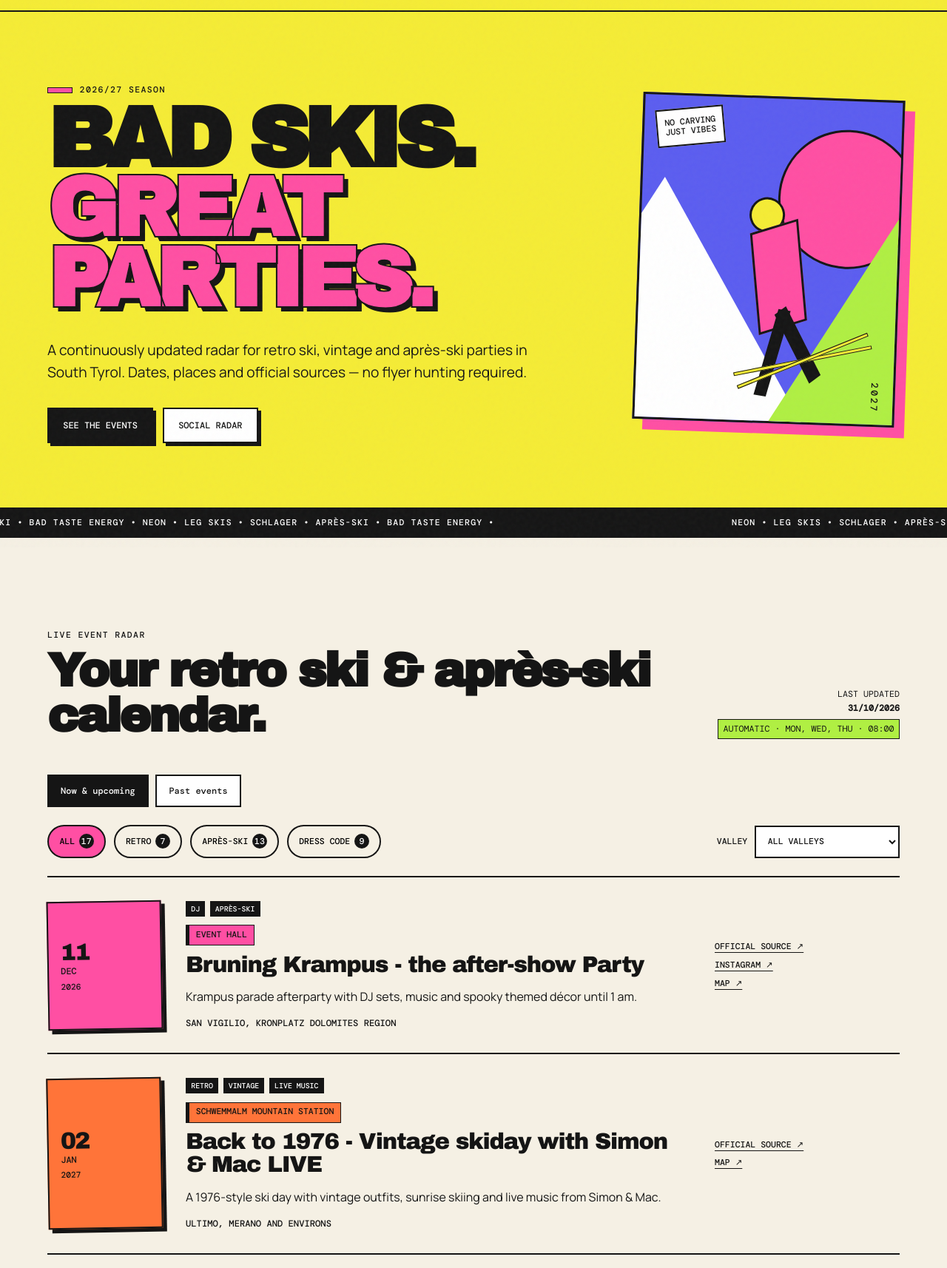
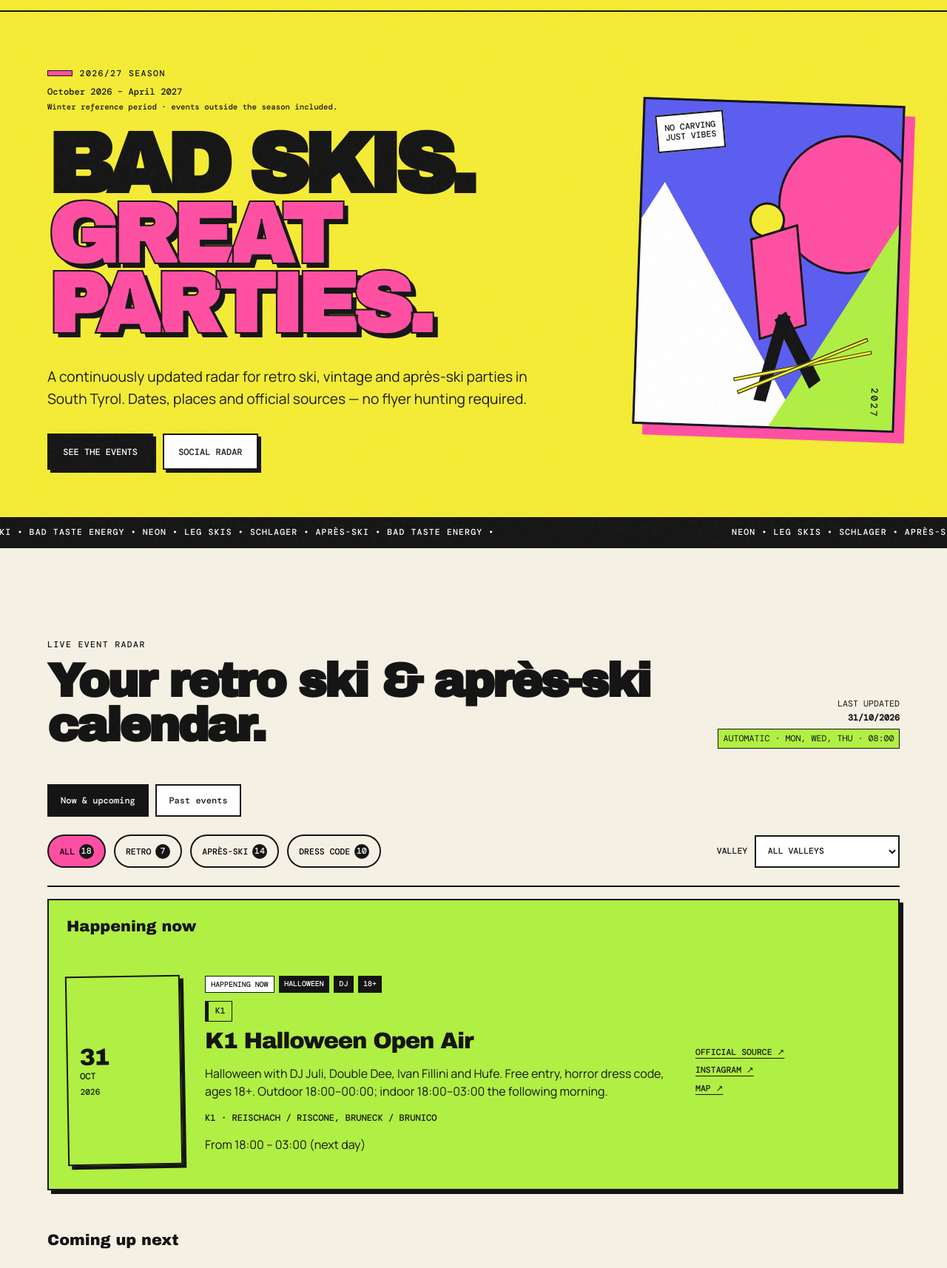
Before and after one commit to Dizzle0987/alto-adige-retro-ski-events, a plain HTML site: page dist/index.html in a window 1280 px wide. Shown: the part 60-1774 px from the top of the page at 74% size. Drawn offline with nearby package versions, Linux system fonts and the light colour scheme.

Commit message:
Discover events year-round and clarify winter reference period

```diff
--- a/dist/app.js
+++ b/dist/app.js
@@ -17,6 +17,7 @@ const copy = {
     description: "Radar aggiornato di feste retro, vintage ski e après-ski in Alto Adige, con date, luoghi e fonti ufficiali.",
     skipLink: "Vai agli eventi", mainNavLabel: "Navigazione principale", brandLabel: "Retro Ski, torna all'inizio",
     languageLabel: "Lingua", posterLabel: "Poster decorativo con sciatore stilizzato", season: "stagione {season}",
+    seasonPeriod: "Ottobre {seasonStart} – aprile {seasonEnd}", seasonNote: "Periodo di riferimento invernale · eventi anche fuori stagione.",
     periodLabel: "Periodo degli eventi", currentEvents: "In corso e prossimi", pastEvents: "Eventi passati",
     archiveNote: "Storico degli ultimi 12 mesi.", ongoingTitle: "Succede adesso", upcomingTitle: "I prossimi appuntamenti",
     ongoingBadge: "In corso", emptyPast: "Nessun evento passato negli ultimi 12 mesi con questi filtri.",
@@ -44,6 +45,7 @@ const copy = {
     description: "Laufend aktualisierter Radar für Retro-Ski- und Après-Ski-Partys in Südtirol – mit Daten, Orten und offiziellen Quellen.",
     skipLink: "Zu den Events", mainNavLabel: "Hauptnavigation", brandLabel: "Retro Ski, zurück zum Anfang",
     languageLabel: "Sprache", posterLabel: "Dekoratives Poster mit stilisiertem Skifahrer", season: "Saison {season}",
+    seasonPeriod: "Oktober {seasonStart} – April {seasonEnd}", seasonNote: "Winterlicher Bezugszeitraum · auch Events außerhalb der Saison.",
     periodLabel: "Event-Zeitraum", currentEvents: "Aktuell & demnächst", pastEvents: "Vergangene Events",
     archiveNote: "Rückblick auf die letzten 12 Monate.", ongoingTitle: "Jetzt los", upcomingTitle: "Die nächsten Termine",
     ongoingBadge: "Findet gerade statt", emptyPast: "Keine vergangenen Events der letzten 12 Monate für diese Filter.",
@@ -71,6 +73,7 @@ const copy = {
     description: "A continuously updated radar for retro ski and après-ski parties in South Tyrol, with dates, places and official sources.",
     skipLink: "Skip to events", mainNavLabel: "Main navigation", brandLabel: "Retro Ski, back to top",
     languageLabel: "Language", posterLabel: "Decorative poster with a stylised skier", season: "{season} season",
+    seasonPeriod: "October {seasonStart} – April {seasonEnd}", seasonNote: "Winter reference period · events outside the season included.",
     periodLabel: "Event period", currentEvents: "Now & upcoming", pastEvents: "Past events",
     archiveNote: "An archive of the last 12 months.", ongoingTitle: "Happening now", upcomingTitle: "Coming up next",
     ongoingBadge: "Happening now", emptyPast: "No past events in the last 12 months match these filters.",
@@ -97,6 +100,7 @@ const copy = {
 
 const eventTranslations = {
   it: {
+    "k1-halloween-open-air-2026": { summary: "Halloween con DJ Juli, Double Dee, Ivan Fillini e Hufe. Ingresso gratuito, dress code horror, 18+. Outdoor 18:00–00:00; indoor 18:00–03:00 del giorno successivo." },
     "auto-2026-12-11-bruning-krampus-the-after-show-party": { summary: "After-party della sfilata dei Krampus con DJ set, musica e scenografie a tema fino all’una." },
     "auto-2027-01-02-back-to-1976-giornata-di-sci-old-school-con-simon-mac-live": { summary: "Giornata sugli sci in stile 1976, con outfit vintage, alba in pista e musica live di Simon & Mac." },
     "auto-2027-01-09-dj-armino-live": { summary: "DJ set e musica live alla Malga Ausser Schwemmalm, con ingresso gratuito." },
@@ -110,6 +114,7 @@ const eventTranslations = {
     "auto-2027-03-29-schwemmalm-open-air": { summary: "Open air di fine stagione alla stazione a monte, con musica e festa per il cinquantenario." },
   },
   de: {
+    "k1-halloween-open-air-2026": { summary: "Halloween mit DJ Juli, Double Dee, Ivan Fillini und Hufe. Freier Eintritt, Horror-Dresscode, ab 18 Jahren. Outdoor 18:00–00:00 Uhr; indoor 18:00–03:00 Uhr am Folgetag.", place: "K1 · Reischach, Bruneck" },
     "auto-2026-12-11-bruning-krampus-the-after-show-party": { summary: "Afterparty des Krampusumzugs mit DJ-Set, Musik und passender Gruselkulisse bis 1 Uhr." },
     "auto-2027-01-02-back-to-1976-giornata-di-sci-old-school-con-simon-mac-live": { summary: "Skitag im Stil von 1976 mit Vintage-Outfits, Sonnenaufgang auf der Piste und Livemusik von Simon & Mac." },
     "auto-2027-01-09-dj-armino-live": { summary: "DJ-Set und Livemusik auf der Ausser-Schwemmalm – bei freiem Eintritt." },
@@ -129,6 +134,7 @@ const eventTranslations = {
     "ski-carousel-vintage-party": { summary: "Zwei Tage zwischen Hütten, Vintage Village in La Villa, Rennen auf alten Skiern und Afterparty in Corvara.", place: "Alta Badia · La Villa, La Para und Corvara", tags: ["Vintage", "No carving"] },
   },
   en: {
+    "k1-halloween-open-air-2026": { summary: "Halloween with DJ Juli, Double Dee, Ivan Fillini and Hufe. Free entry, horror dress code, ages 18+. Outdoor 18:00–00:00; indoor 18:00–03:00 the following morning.", place: "K1 · Reischach / Riscone, Bruneck / Brunico" },
     "auto-2026-12-11-bruning-krampus-the-after-show-party": { summary: "Krampus parade afterparty with DJ sets, music and spooky themed décor until 1 am." },
     "auto-2027-01-02-back-to-1976-giornata-di-sci-old-school-con-simon-mac-live": { summary: "A 1976-style ski day with vintage outfits, sunrise skiing and live music from Simon & Mac." },
     "auto-2027-01-09-dj-armino-live": { summary: "DJ sets and live music at the Ausser Schwemmalm hut, with free admission." },
@@ -426,7 +432,7 @@ const translatePage = () => {
   document.querySelector('meta[name="description"]').content = dictionary.description;
   document.querySelectorAll("[data-i18n]").forEach((node) => {
     const value = dictionary[node.dataset.i18n];
-    if (value) node.textContent = value.replace("{season}", calendar.season);
+    if (value) node.textContent = value.replace("{season}", calendar.season).replace("{seasonStart}", calendar.seasonStart).replace("{seasonEnd}", calendar.seasonEnd);
   });
   document.querySelectorAll("[data-i18n-aria-label]").forEach((node) => {
     const value = dictionary[node.dataset.i18nAriaLabel];
--- a/dist/calendar.mjs
+++ b/dist/calendar.mjs
@@ -12,6 +12,7 @@ export const calendarState = (now = new Date()) => {
     today,
     archiveCutoff: cutoff.toISOString().slice(0, 10),
     season: `${seasonStart}/${String(seasonStart + 1).slice(-2)}`,
+    seasonStart,
     seasonEnd: seasonStart + 1,
   };
 };
--- a/dist/events.json
+++ b/dist/events.json
@@ -1,6 +1,28 @@
 {
   "lastChecked": "2026-10-31",
   "events": [
+    {
+      "id": "k1-halloween-open-air-2026",
+      "title": "K1 Halloween Open Air",
+      "start": "2026-10-31",
+      "end": "2026-10-31",
+      "endsAtDate": "2026-11-01",
+      "dateLabel": "31",
+      "monthLabel": "OTT",
+      "year": "2026",
+      "categories": ["apres", "costume"],
+      "tags": ["Halloween", "DJ", "18+"],
+      "venue": "K1",
+      "summary": "Halloween con DJ Juli, Double Dee, Ivan Fillini e Hufe. Ingresso gratuito, dress code horror e accesso dai 18 anni. Outdoor 18:00–00:00; indoor 18:00–03:00 del giorno successivo.",
+      "place": "K1 · Riscone / Reischach, Brunico / Bruneck",
+      "source": "https://www.instagram.com/p/De_mIcpsLrA/",
+      "social": "https://www.instagram.com/k1.kronplatz/",
+      "socialSourceId": "k1-instagram",
+      "hours": { "start": "18:00", "end": "03:00", "overnight": true },
+      "map": "https://www.google.com/maps/search/?api=1&query=K1+Reischach+Kronplatz",
+      "accent": "#b0ef43",
+      "featured": false
+    },
     {
       "id": "auto-2026-12-11-bruning-krampus-the-after-show-party",
       "venue": { "it": "Sala manifestazioni", "de": "Veranstaltungssaal", "en": "Event hall" },
--- a/dist/index.html
+++ b/dist/index.html
@@ -22,7 +22,7 @@
       href="https://fonts.googleapis.com/css2?family=Archivo+Black&amp;family=DM+Mono:wght@400;500&amp;family=Manrope:wght@400;600;700&amp;display=swap"
       rel="stylesheet"
     />
-    <link rel="stylesheet" href="styles.css?v=8" />
+    <link rel="stylesheet" href="styles.css?v=9" />
   </head>
   <body>
     <a class="skip-link" href="#eventi" data-i18n="skipLink">Vai agli eventi</a>
@@ -46,6 +46,7 @@
       <div class="hero-grid" id="top">
         <div class="hero-copy">
           <p class="eyebrow"><span></span> <span data-i18n="season">stagione sciistica</span></p>
+          <p class="season-period"><span data-i18n="seasonPeriod"></span><small data-i18n="seasonNote"></small></p>
           <h1><span data-i18n="heroLine1">BRUTTI SCI.</span><br /><em data-i18n="heroLine2">BELLE FESTE.</em></h1>
           <p class="lede" data-i18n="heroLede">Un radar in continuo aggiornamento per feste retro, vintage ski e après-ski in Alto Adige. Date, luoghi e fonti ufficiali, senza caccia al flyer.</p>
           <div class="hero-actions">
@@ -129,6 +130,6 @@
       <a href="#top"><span data-i18n="backToTop">Torna su</span> ↑</a>
     </footer>
 
-    <script type="module" src="app.js?v=18"></script>
+    <script type="module" src="app.js?v=19"></script>
   </body>
 </html>
--- a/dist/styles.css
+++ b/dist/styles.css
@@ -37,6 +37,8 @@ a { color: inherit; }
 .hero-grid { min-height: 670px; padding: 5vw; display: grid; grid-template-columns: 1.35fr .65fr; gap: 5vw; align-items: center; }
 .eyebrow, .kicker { font-family: "DM Mono", monospace; text-transform: uppercase; letter-spacing: .12em; font-size: .72rem; font-weight: 500; }
 .eyebrow { display: flex; align-items: center; gap: .6rem; }
+.season-period { margin: -.2rem 0 1.5rem; font: 500 .76rem "DM Mono", monospace; line-height: 1.5; }
+.season-period small { display: block; margin-top: .2rem; font-size: .67rem; }
 .eyebrow > span:first-child { display: block; flex: 0 0 auto; width: 34px; height: 8px; background: var(--pink); border: 1px solid var(--ink); }
 h1, h2, h3 { margin: 0; }
 h1 { max-width: 900px; font-family: "Archivo Black", sans-serif; font-size: clamp(4.2rem, 9vw, 9rem); line-height: .82; letter-spacing: -.075em; text-transform: uppercase; }
```
Also changed, not shown: scripts/discover-events.mjs (+7 -15 lines), scripts/social-pipeline.test.mjs (+22 -0 lines), 1 other file.
